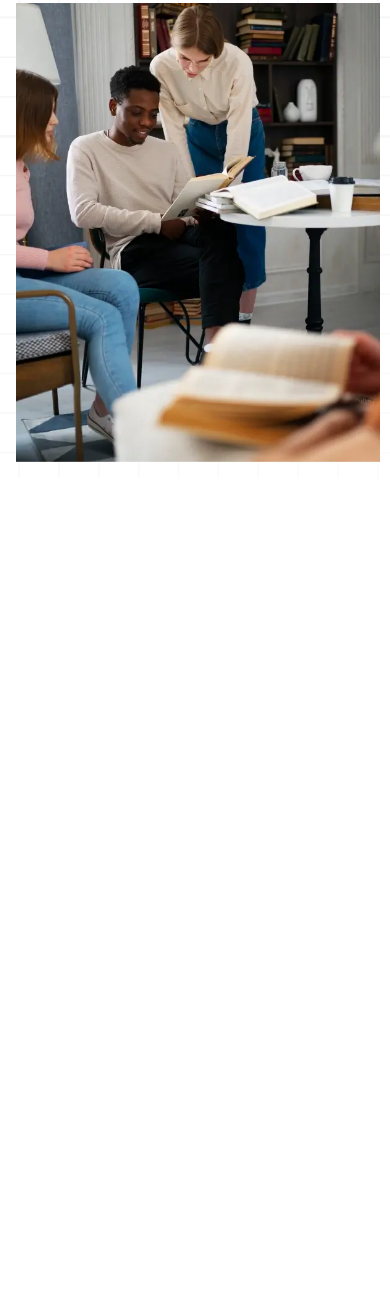
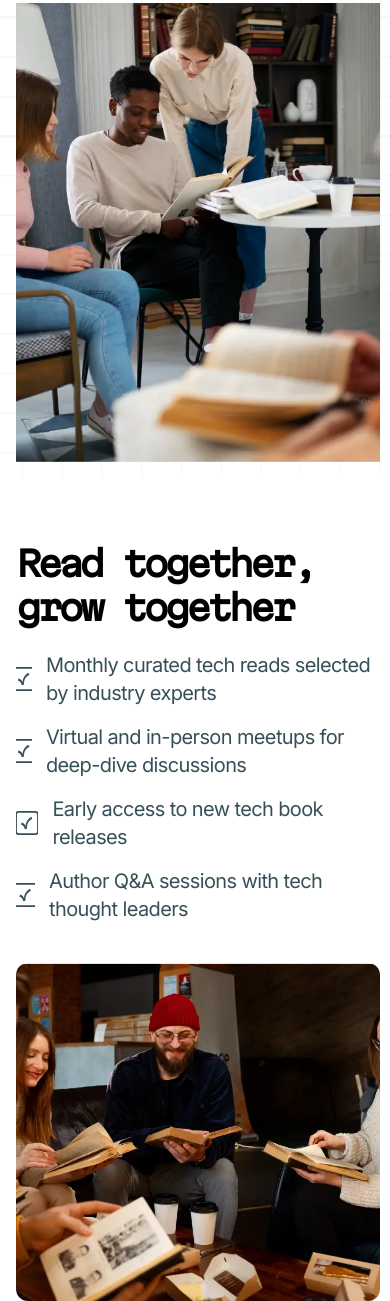
Before and after one commit to Tejiri-A/tech-book-club-landing-page, a website built with Vite: page index.html in a window 390 px wide. Shown: the part 620-1921 px from the top of the page. Before the commit the page ends 1098 px from the top, so only its background shows below. Built offline with nearby package versions, Linux system fonts and the light colour scheme; files whose address does not match are found by name.

Commit message:
Add features section, add new layout utility classes, fix breakpoint issues

```diff
--- a/index.html
+++ b/index.html
@@ -11,7 +11,12 @@
     <main class="main">
       <section class="hero">
         <div class="hero__logo-container">
-          <img src="./src/assets/images/logo.svg" alt="Tech Book Club Logo" />
+          <img
+            src="./src/assets/images/logo.svg"
+            alt="Tech Book Club Logo"
+            width="193"
+            height="36"
+          />
         </div>
         <div class="hero__flex-container">
           <div class="hero__content">
@@ -94,6 +99,44 @@
           </div>
         </div>
       </section>
+
+      <section class="features section-container">
+        <div class="section_flex-container">
+          <div class="features__text-content">
+            <h2 class="heading-secondary">Read together, grow together</h2>
+            <ul class="features__list">
+              <li class="feature body">
+                Monthly curated tech reads selected by industry experts
+              </li>
+              <li class="feature body">
+                Virtual and in-person meetups for deep-dive discussions
+              </li>
+              <li class="feature body">
+                Early access to new tech book releases
+              </li>
+              <li class="feature body">
+                Author Q&A sessions with tech thought leaders
+              </li>
+            </ul>
+          </div>
+          <div>
+            <picture>
+              <source
+                media="(min-width: 1440px)"
+                src="./src/assets/images/image-read-together-desktop.webp"
+              />
+              <source
+                media="(min-width: 768px)"
+                src="./src/assets/images/image-read-together-tablet.webp"
+              />
+              <img
+                src="./src/assets/images/image-read-together-mobile.webp"
+                alt=""
+              />
+            </picture>
+          </div>
+        </div>
+      </section>
     </main>
   </body>
 </html>
--- a/src/style.css
+++ b/src/style.css
@@ -92,6 +92,10 @@
   --letter-spacing-2px: -0.125em;
   --letter-spacing-1px: -0.0625em;
   --letter-spacing-half: -0.03125em;
+
+  /* Media breakpoints */
+  --breakpoint-tablet: 48em;
+  --breakpoint-desktop: 90em;
 }
 
 /* Tablet breakpoint */
@@ -183,21 +187,20 @@ picture {
   display: block;
 }
 
-img {
-  object-fit: cover;
-}
-
 /* Inherit fonts for buttons and reset button styles */
 button {
   font-family: inherit;
   font-size: inherit;
   border: none;
-  background: transparent;
 }
 
 /* Anything that has been anchored to should have extra scroll margin */
 :target {
   scroll-margin-block: 5ex;
+}
+
+ul {
+  list-style: none;
 }
 
 /* ####################################### */
@@ -408,9 +411,53 @@ button {
   }
 }
 
+.section_flex-container {
+  display: flex;
+  flex-direction: column;
+  gap: var(--spacing-500);
+
+  @media screen and (min-width: 90em) {
+    flex-direction: row;
+    gap: var(--spacing-1000);
+    align-items: center;
+
+    & div {
+      flex: 1 1 50%;
+    }
+  }
+}
+
+.section-container {
+  padding-inline: var(--spacing-200);
+
+  @media screen and (min-width: 48em) {
+    padding-inline: var(--spacing-400);
+  }
+
+  @media screen and (min-width: 90em) {
+    padding-inline: 8.4375rem;
+  }
+}
+
+.row-reverse{
+  flex-direction: row-reverse;
+}
+
 /* ####################################### */
 /* MAIN STYLES */
 /* ####################################### */
+.main {
+  display: grid;
+  gap: var(--spacing-800);
+
+  @media screen and (min-width: 48em) {
+    gap: var(--spacing-1000);
+  }
+  @media screen and (min-width: 90em) {
+    gap: 7.5rem;
+  }
+}
+
 .hero {
   padding: var(--spacing-300) var(--spacing-200) var(--spacing-1000);
   display: grid;
@@ -486,4 +533,56 @@ button {
 .hero__img img {
   height: 100%;
   width: 100%;
+  object-fit: cover;
 }
+
+/* Features */
+.features .section_flex-container{
+  @media screen and (min-width: 90em) {
+    flex-direction: row-reverse;
+  }
+}
+
+.features__text-content {
+  display: flex;
+  flex-direction: column;
+  gap: var(--spacing-250);
+
+  @media screen and (min-width: 48em) {
+    gap: 2.125rem;
+  }
+}
+
+.features__list {
+  display: flex;
+  flex-direction: column;
+  gap: var(--spacing-200);
+}
+
+.feature {
+  display: inline-flex;
+  align-items: center;
+  gap: 0.875rem;
+}
+
+.feature::before {
+  content: "";
+  width: var(--spacing-300);
+  height: var(--spacing-300);
+  background: url("./assets/images/icon-check.svg") center/cover no-repeat;
+}
+
+.section_flex-container div:nth-child(2) picture,
+.section_flex-container div:nth-child(2) img {
+  width: 100%;
+  height: 100%;
+  object-fit: cover;
+  border-radius: var(--radius-12);
+
+  @media screen and (min-width: 48em) {
+    border-radius: var(--radius-24);
+  }
+  @media screen and (min-width: 90em) {
+    border-radius: var(--radius-20);
+  }
+}
```
